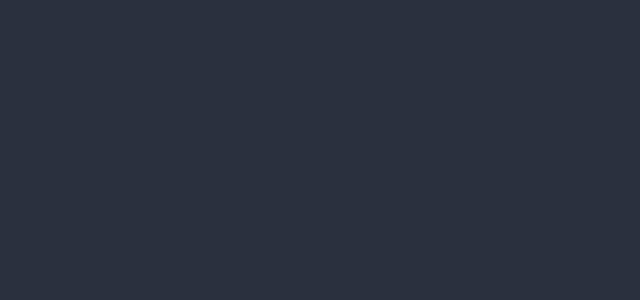
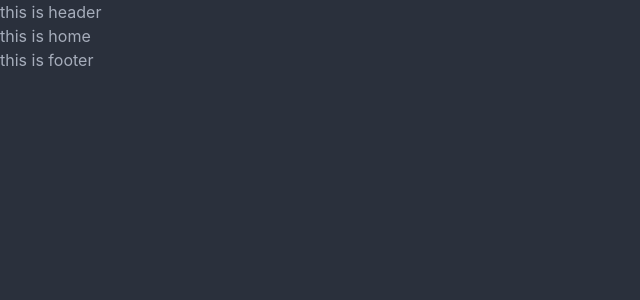
Before and after one commit to iamtanjil/jpttask, a React (Create React App) app: page / in a window 1280 px wide. Shown: the top 300 px of the page, without its empty margins (0-640 px from the left). Built offline with nearby package versions, Linux system fonts and the light colour scheme.

Commit message:
layout and folder structure complete

```diff
--- a/package.json
+++ b/package.json
@@ -9,6 +9,7 @@
     "daisyui": "^2.50.1",
     "react": "^18.2.0",
     "react-dom": "^18.2.0",
+    "react-router-dom": "^6.8.1",
     "react-scripts": "5.0.1",
     "web-vitals": "^2.1.4"
   },
--- a/src/App.js
+++ b/src/App.js
@@ -1,10 +1,14 @@
 import logo from './logo.svg';
 import './App.css';
+import { RouterProvider } from 'react-router-dom';
+import router from './Routes/Routes';
 
 function App() {
   return (
     <div className="max-w-[1440px] mx-auto">
+      <RouterProvider router={router}>
 
+      </RouterProvider>
     </div>
   );
 }
--- /dev/null
+++ b/src/Layout/Main.js
@@ -0,0 +1,16 @@
+import React from 'react';
+import { Outlet } from 'react-router-dom';
+import Footer from '../Pages/Shared/Footer/Footer';
+import Header from '../Pages/Shared/Header/Header';
+
+const Main = () => {
+    return (
+        <div>
+            <Header></Header>
+            <Outlet></Outlet>
+            <Footer></Footer>
+        </div>
+    );
+};
+
+export default Main;
--- /dev/null
+++ b/src/Pages/Home/About/About.js
@@ -0,0 +1,11 @@
+import React from 'react';
+
+const About = () => {
+    return (
+        <div>
+            this is about
+        </div>
+    );
+};
+
+export default About;
--- /dev/null
+++ b/src/Pages/Home/Home/Home.js
@@ -0,0 +1,11 @@
+import React from 'react';
+
+const Home = () => {
+    return (
+        <div>
+            this is home
+        </div>
+    );
+};
+
+export default Home;
--- /dev/null
+++ b/src/Pages/Shared/Footer/Footer.js
@@ -0,0 +1,11 @@
+import React from 'react';
+
+const Footer = () => {
+    return (
+        <div>
+            this is footer
+        </div>
+    );
+};
+
+export default Footer;
--- /dev/null
+++ b/src/Pages/Shared/Header/Header.js
@@ -0,0 +1,11 @@
+import React from 'react';
+
+const Header = () => {
+    return (
+        <div>
+            this is header
+        </div>
+    );
+};
+
+export default Header;
--- /dev/null
+++ b/src/Routes/Routes.js
@@ -0,0 +1,18 @@
+const { createBrowserRouter } = require("react-router-dom");
+const { default: Main } = require("../Layout/Main");
+const { default: Home } = require("../Pages/Home/Home/Home");
+
+const router = createBrowserRouter([
+  {
+    path: "/",
+    element: <Main></Main>,
+    children:[
+        {
+            path: "/",
+            element: <Home></Home>
+        }
+    ]
+  },
+]);
+
+export default router;
```
Also changed, not shown: 1 other file (tests, documents, lock files or other folders).
